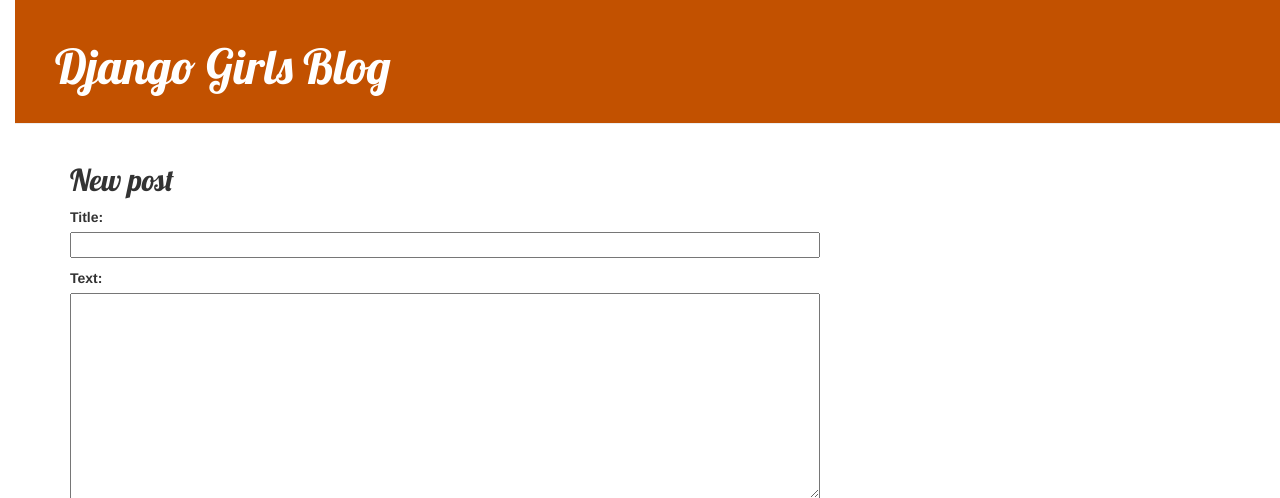
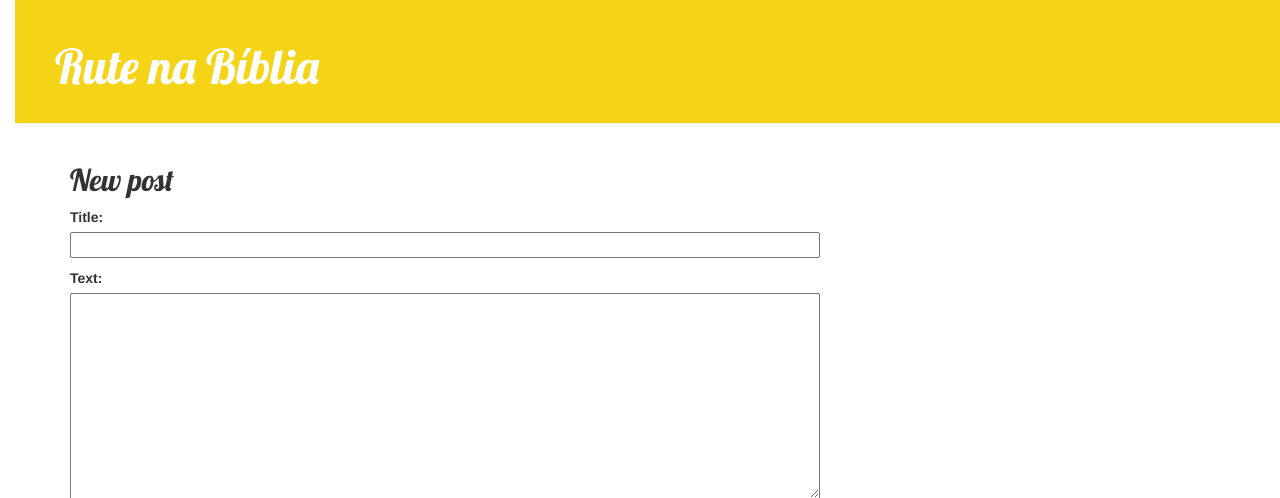
Before and after one commit to mariaclaraalvess/myfirst, a Django app: page /post/new/ in a window 1280 px wide. Shown: the top 498 px of the page. Run offline with Django 3.2, Linux system fonts and the light colour scheme; some libraries are stand-ins or nearby versions.

Commit message:
Added views to create/edit blog post inside the site.

```diff
--- a/blog/static/css/blog.css
+++ b/blog/static/css/blog.css
@@ -1,12 +1,12 @@
 h1 a, h2 a {
-    color: #C25100;
+    color: #f5d417;
     font-family: 'Lobster';
 }
 body {
     padding-left: 15px;
 }
 .page-header {
-    background-color: #C25100;
+    background-color: #f5d417;
     margin-top: 0;
     padding: 20px 20px 20px 40px;
 }
--- a/blog/templates/blog/base.html
+++ b/blog/templates/blog/base.html
@@ -1,7 +1,7 @@
 {% load static %}
 <html>
     <head>
-        <title>Django Girls blog</title>
+        <title>A história de Rute na Bíblia</title>
         <link rel="stylesheet" href="//maxcdn.bootstrapcdn.com/bootstrap/3.2.0/css/bootstrap.min.css">
         <link rel="stylesheet" href="//maxcdn.bootstrapcdn.com/bootstrap/3.2.0/css/bootstrap-theme.min.css">
         <link href='//fonts.googleapis.com/css?family=Lobster&subset=latin,latin-ext' rel='stylesheet' type='text/css'>
@@ -12,7 +12,7 @@
             {% if user.is_authenticated %}
     <a href="{% url 'post_new' %}" class="top-menu"><span class="glyphicon glyphicon-plus"></span></a>
 {% endif %}
-            <h1><a href="/">Django Girls Blog</a></h1>
+            <h1><a href="/">Rute na Bíblia</a></h1>
         </div>
         <div class="content container">
             <div class="row">
```
